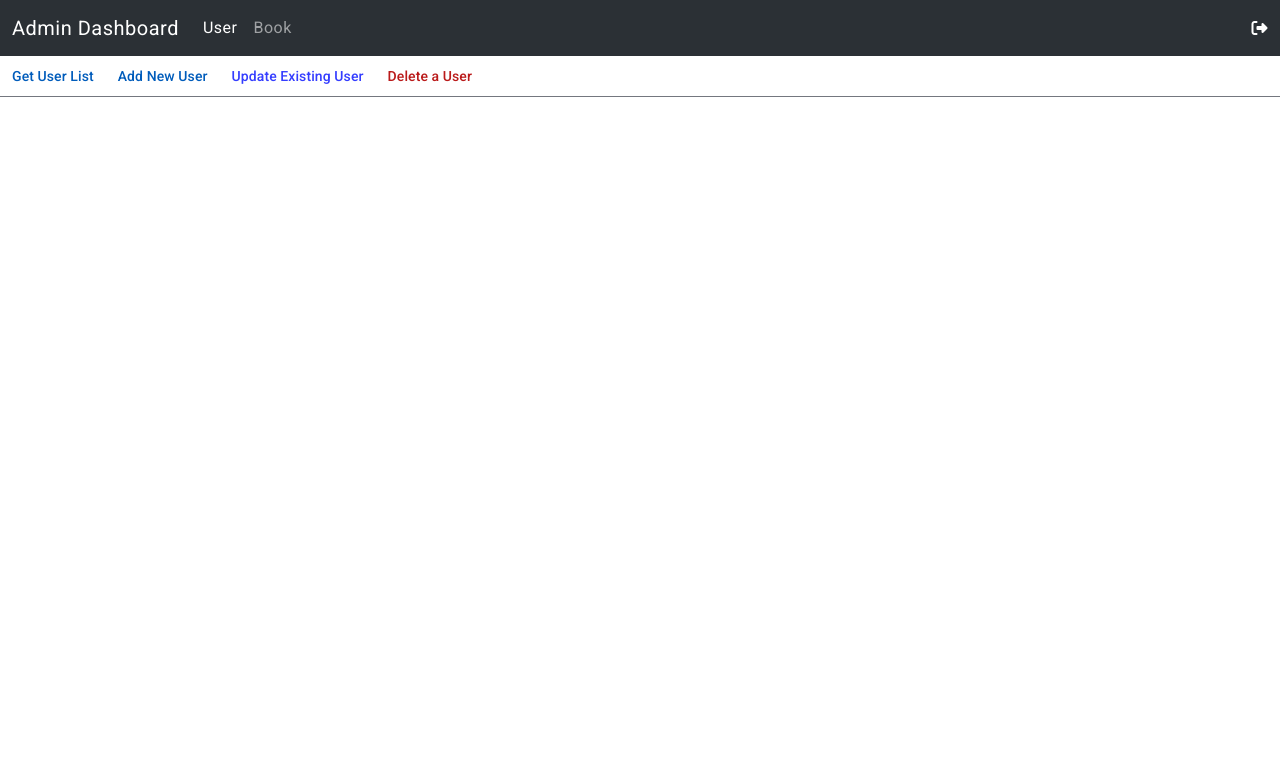
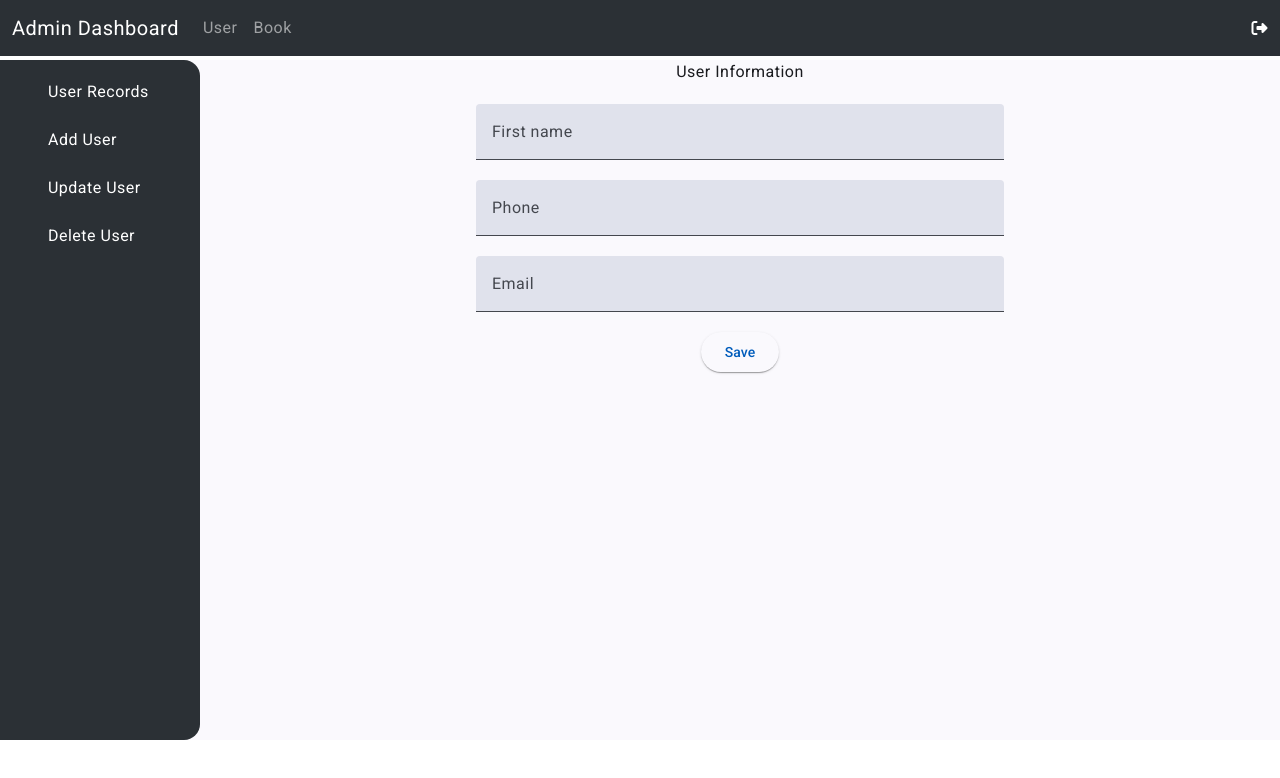
Before and after one commit to krishnak03/Library-Management-Frontend, an Angular app: page /admin-dashboard/users in a window 1280 px wide. Shown: the top 778 px of the page. Built offline with nearby package versions, Linux system fonts and the light colour scheme.

Commit message:
adding user functionalities with side nav bar and mobile view handelings

```diff
--- a/src/app/admin-dashboard/admin-dashboard.component.html
+++ b/src/app/admin-dashboard/admin-dashboard.component.html
@@ -5,13 +5,15 @@
             <span class="navbar-toggler-icon"></span>
         </button>
         <div class="collapse navbar-collapse" id="navbarTogglerDemo01">
-            <a class="navbar-brand" routerLink='../admin-dashboard'>Admin Dashboard</a>
+            <a class="navbar-brand" type="button" (click)="onClickAdminDashboard()">Admin Dashboard</a>
             <ul class="navbar-nav me-auto mb-2 mb-lg-0">
                 <li class="nav-item">
-                    <a class="nav-link" [routerLink]="[constants.NavigationUrls.USER_DASHBOARD]" routerLinkActive="active">User</a>
+                    <a class="nav-link" type="button" (click)="onClickUserDashboard()"
+                        routerLinkActive="active">User</a>
                 </li>
                 <li class="nav-item">
-                    <a class="nav-link" [routerLink]="[constants.NavigationUrls.BOOK_DASHBOARD]" routerLinkActive="active">Book</a>
+                    <a class="nav-link" type="button" (click)="onClickBooksDashboard()"
+                        routerLinkActive="active">Book</a>
                 </li>
             </ul>
             <div class="d-flex">
--- a/src/app/admin-dashboard/admin-dashboard.component.scss
+++ b/src/app/admin-dashboard/admin-dashboard.component.scss
@@ -0,0 +1,3 @@
+.navbar {
+    z-index: 10;
+}
--- a/src/app/app.service.ts
+++ b/src/app/app.service.ts
@@ -1,15 +1,27 @@
 import { HttpClient, HttpErrorResponse } from '@angular/common/http';
-import { Injectable } from '@angular/core';
-import { Observable, catchError, throwError } from 'rxjs';
+import { Inject, Injectable, PLATFORM_ID } from '@angular/core';
+import { BehaviorSubject, Observable, catchError, throwError } from 'rxjs';
 import { environment } from '../environments/environment.development';
 import CryptoJS from 'crypto-js';
+import { isPlatformBrowser } from '@angular/common';
 
 @Injectable({
   providedIn: 'root'
 })
 export class AppService {
-
-  constructor(private http: HttpClient) { }
+  private mobileView = new BehaviorSubject<boolean>(false);
+  public isMobileView = this.mobileView.asObservable();
+  private isBrowser: boolean;
+  constructor(
+    private http: HttpClient,
+    @Inject(PLATFORM_ID) private platformId: Object
+  ) {
+    this.isBrowser = isPlatformBrowser(this.platformId);
+    if (this.isBrowser) {
+      this.checkViewport();
+      window.addEventListener('resize', () => this.checkViewport());
+    }
+  }
 
   getDataFromServer(endPoint: string, requestJson?: object): Observable<any> {
     return this.http.get(environment.BASE_URL + endPoint, requestJson).pipe(
@@ -36,6 +48,13 @@ export class AppService {
     return throwError(() => new Error('Something went wrong, please try again later.'));
   }
 
+  private checkViewport() {
+    if (this.isBrowser) {
+      const isMobile = window.innerWidth <= 768;
+      this.mobileView.next(isMobile);
+    }
+  }
+
   encrypt(plainText: string): string {
     const encrypted = CryptoJS.AES.encrypt(CryptoJS.enc.Utf8.parse(plainText), CryptoJS.enc.Base64.parse(environment.SECRET_KEY), {
       iv: CryptoJS.enc.Hex.parse(environment.IV),
--- a/src/app/user/user.component.html
+++ b/src/app/user/user.component.html
@@ -1,70 +1,81 @@
-<section>
-    <div class="example-button-row">
-        <button mat-button>Get User List</button>
-        <button (click)="toggleButton('addUserClicked')" mat-button color="primary">Add New User</button>
-        <button mat-button color="accent">Update Existing User</button>
-        <button mat-button color="warn">Delete a User</button>
-    </div>
-</section>
-<mat-divider></mat-divider>
+<div class="example-container">
+    <mat-toolbar *ngIf="isMobile" color="primary" class="example-toolbar">
+        <button mat-icon-button (click)="snav.toggle()"><mat-icon>menu</mat-icon></button>
+    </mat-toolbar>
 
-<!-- Add User -->
+    <mat-sidenav-container class="example-sidenav-container full-height">
+        <mat-sidenav [opened]="!isMobile" [mode]="isMobile ? 'over' : 'side'" #snav fixedTopGap="56"
+            class="example-sidenav">
+            <mat-nav-list>
+                <ul>
+                    <a mat-list-item>User Records</a>
+                    <a mat-list-item>Add User</a>
+                    <a mat-list-item>Update User</a>
+                    <a mat-list-item>Delete User</a>
+                </ul>
+            </mat-nav-list>
+        </mat-sidenav>
 
-<form *ngIf="addUserClicked" [formGroup]="addUserForm" class="form-container">
-    <mat-card>
-        <mat-card-header>
-            <mat-card-title>User Information</mat-card-title>
-        </mat-card-header>
-        <mat-card-content>
-
-            <div class="col-md-6">
-                <mat-form-field class="full-width">
+        <mat-sidenav-content>
+            <div class="container-fluid text-center">
+                <form [formGroup]=" addUserForm">
+                    <label for="addUserFields" style="margin-bottom: 20px;">User Information</label>
+                    <div id="addUserFields">
+                        <div>
+                            <mat-form-field class="width-50">
                                 <input formControlName="name" matInput placeholder="First name">
                                 <mat-error
                                     *ngIf="addUserForm.controls.name?.invalid && (addUserForm.controls.name?.dirty || addUserForm.controls.name?.touched)">
-                        <span *ngIf="addUserForm.controls.name.hasError('required')">First name is required!</span>
+                                    <span *ngIf="addUserForm.controls.name.hasError('required')">First name is
+                                        required!</span>
                                     <span
                                         *ngIf="addUserForm.controls.name.hasError('maxlength') && !addUserForm.controls.name.hasError('pattern')">
                                         Maximum 30 characters allowed</span>
                                     <span
                                         *ngIf="addUserForm.controls.name.hasError('minlength') && !addUserForm.controls.name.hasError('pattern')">
                                         Minimum 3 characters required</span>
-                        <span *ngIf="addUserForm.controls.name.hasError('pattern')">Enter valid name</span>
+                                    <span *ngIf="addUserForm.controls.name.hasError('pattern')">Enter valid
+                                        name</span>
                                 </mat-error>
                             </mat-form-field>
                         </div>
 
-            <div class="col-md-6">
-                <mat-form-field class="full-width">
+                        <div>
+                            <mat-form-field class="width-50">
                                 <input formControlName="phone" matInput placeholder="Phone">
                                 <mat-error
                                     *ngIf="addUserForm.controls.phone?.invalid && (addUserForm.controls.phone?.dirty || addUserForm.controls.phone?.touched)">
-                        <span *ngIf="addUserForm.controls.phone.hasError('required')">Phone number is required!</span>
+                                    <span *ngIf="addUserForm.controls.phone.hasError('required')">Phone number
+                                        is
+                                        required!</span>
                                     <span
                                         *ngIf="addUserForm.controls.phone.hasError('maxlength') && !addUserForm.controls.phone.hasError('pattern')">
                                         Maximum 10 digits allowed</span>
                                     <span
                                         *ngIf="addUserForm.controls.phone.hasError('minlength') && !addUserForm.controls.phone.hasError('pattern')">
                                         Minimum 10 digits required</span>
-                        <span *ngIf="addUserForm.controls.phone.hasError('pattern')">Enter valid number</span>
-                    </mat-error>
-                </mat-form-field>
-            </div>
-            <div class="col-md-6">
-                <mat-form-field class="full-width">
-                    <input formControlName="email" matInput placeholder="Email">
-                    <mat-error
-                        *ngIf="addUserForm.controls.email?.invalid && (addUserForm.controls.email?.dirty || addUserForm.controls.email?.touched)">
-                        <span *ngIf="addUserForm.controls.email.hasError('required')">Email is required!</span>
-                        <span *ngIf="addUserForm.controls.email.hasError('pattern')">Enter valid email</span>
+                                    <span *ngIf="addUserForm.controls.phone.hasError('pattern')">Enter valid
+                                        number</span>
                                 </mat-error>
                             </mat-form-field>
                         </div>
 
-
-        </mat-card-content>
-        <mat-card-actions>
+                        <div>
+                            <mat-form-field class="width-50">
+                                <input formControlName="email" matInput placeholder="Email">
+                                <mat-error
+                                    *ngIf="addUserForm.controls.email?.invalid && (addUserForm.controls.email?.dirty || addUserForm.controls.email?.touched)">
+                                    <span *ngIf="addUserForm.controls.email.hasError('required')">Email is
+                                        required!</span>
+                                    <span *ngIf="addUserForm.controls.email.hasError('pattern')">Enter valid
+                                        email</span>
+                                </mat-error>
+                            </mat-form-field>
+                        </div>
+                    </div>
                     <button (click)="addUser()" mat-raised-button color="primary">Save</button>
-        </mat-card-actions>
-    </mat-card>
                 </form>
+            </div>
+        </mat-sidenav-content>
+    </mat-sidenav-container>
+</div>
--- a/src/app/user/user.component.scss
+++ b/src/app/user/user.component.scss
@@ -0,0 +1,28 @@
+.example-container {
+    position: absolute;
+    top: 60px;
+    bottom: 60px;
+    left: 0;
+    right: 0;
+}
+
+.example-sidenav {
+    display: flex;
+    align-items: center;
+    justify-content: center;
+    width: 200px;
+    background: rgb(43, 48, 53);
+}
+
+::ng-deep .mdc-list-item__primary-text {
+    color: white !important;
+}
+
+
+.full-height {
+    height: 100%;
+}
+
+.width-50 {
+    width: 50%;
+}
--- a/src/app/user/user.component.ts
+++ b/src/app/user/user.component.ts
@@ -1,4 +1,3 @@
-import { Component } from '@angular/core';
 import { CommonModule } from '@angular/common';
 import { MatIconModule } from '@angular/material/icon';
 import { MatDividerModule } from '@angular/material/divider';
@@ -14,6 +13,10 @@ import { MatButtonModule } from '@angular/material/button';
 import { BLANK, EndPointsRefs, Patterns } from '../../constants';
 import { AppService } from '../app.service';
 import { ToastrService } from 'ngx-toastr';
+import { MatListModule } from '@angular/material/list';
+import { MatSidenavModule } from '@angular/material/sidenav';
+import { MatToolbarModule } from '@angular/material/toolbar';
+import { Component, OnInit } from '@angular/core';
 
 @Component({
   selector: 'app-user',
@@ -32,23 +35,31 @@ import { ToastrService } from 'ngx-toastr';
     MatButtonModule,
     MatDatepickerModule,
     MatNativeDateModule,
+    MatToolbarModule,
+    MatSidenavModule,
+    MatListModule
   ],
   templateUrl: './user.component.html',
   styleUrl: './user.component.scss'
 })
-export class UserComponent {
-
+export class UserComponent implements OnInit {
+  isMobile = false;
   getUserClicked = false;
   addUserClicked = false;
   updateUserClicked = false;
   deleteUserClicked = false;
 
-
   constructor(
     private form_builder: FormBuilder,
     private appService: AppService,
-    private toaster: ToastrService
+    private toaster: ToastrService,
   ) { }
+
+  ngOnInit(): void {
+    this.appService.isMobileView.subscribe(isMobile => {
+      this.isMobile = isMobile;
+    });
+  }
 
   addUserForm = this.form_builder.group({
     name: [BLANK, [Validators.required, Validators.maxLength(30), Validators.minLength(3), Validators.pattern(Patterns.NAME)]],
--- a/src/constants.ts
+++ b/src/constants.ts
@@ -4,8 +4,8 @@ export const NavigationUrls = {
     HOME: 'Home',
     ADMIN_PAGE: 'admin-login',
     ADMIN_DASHBOARD: 'admin-dashboard',
-    USER_DASHBOARD: 'users',
-    BOOK_DASHBOARD: 'books'
+    USER_DASHBOARD: 'admin-dashboard/users',
+    BOOK_DASHBOARD: 'admin-dashboard/books'
 }
 
 export const EndPointsRefs = {
```
Also changed, not shown: src/app.routes.ts (+5 -4 lines), src/app/admin-dashboard/admin-dashboard.component.ts (+14 -1 lines). Lines whose indentation alone changed are shown as unchanged.
